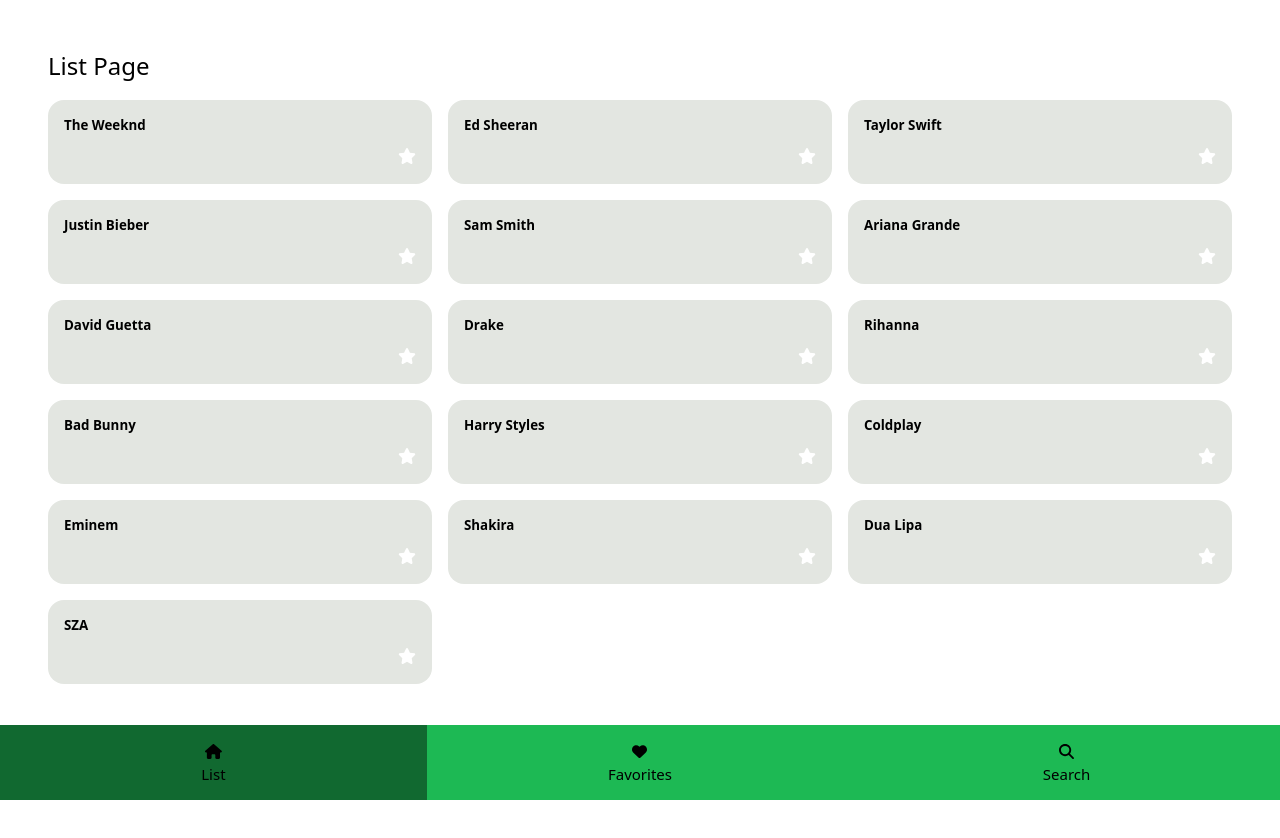
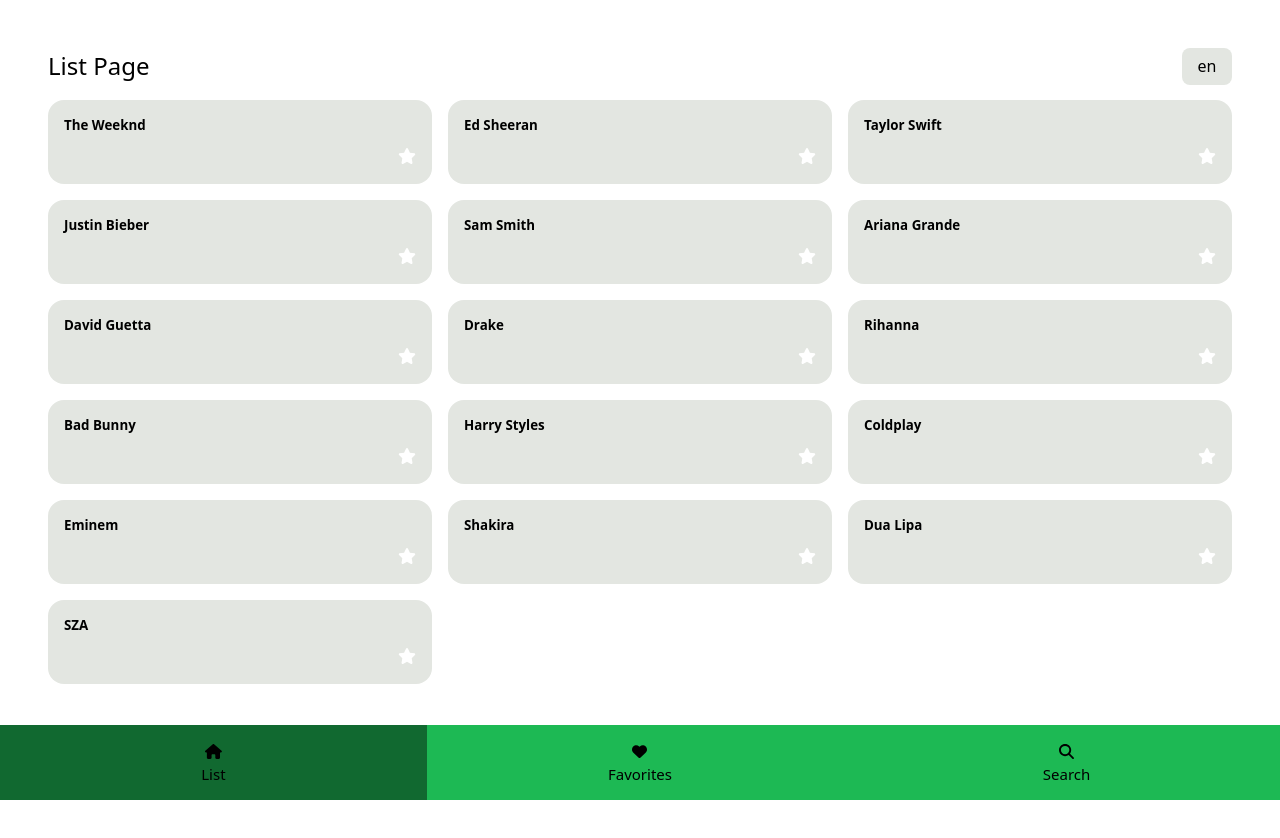
Before and after one commit to vncnttan/MySpotifyArtistList, a Next.js app: page / in a window 1280 px wide. Shown: the top 838 px of the page. Built offline with nearby package versions, Linux system fonts and the light colour scheme.

Commit message:
Udah ada buttonnya, tinggal apply semua tulisannya jadi bahasa :D

```diff
--- a/src/components/title/TitleHeader.tsx
+++ b/src/components/title/TitleHeader.tsx
@@ -9,5 +9,10 @@
 export default function TitleHeader({...props}:Props){
     let lang = useContext(LanguageContext);
 
-    return <h1 className={style.title}>{props.title}</h1>
+    return (
+        <div>
+            <h1 className={style.title}>{props.title}</h1>
+            <button className={style.langbtn} type="submit" onClick={lang.changeLang}>{lang.userLang}</button>
+        </div>
+    )
 }
--- a/src/components/title/title.module.css
+++ b/src/components/title/title.module.css
@@ -1,4 +1,15 @@
 .title{
     font-size: 1.5rem;
     margin: 1rem;
+    display: inline;
 }
+
+.langbtn{
+    font-size: 1rem;
+    float: right;
+    margin-right: 1rem;
+    padding: 0.4rem;
+    width: 50px;
+    border-radius: 0.5rem;
+    background-color: var(--secondary-gray);
+}
--- a/src/pages/_app.tsx
+++ b/src/pages/_app.tsx
@@ -15,7 +15,7 @@
   const provider = {
     userLang,
     dict: dictionaryList[userLang as keyof typeof dictionaryList],
-    changeTheme: () =>{
+    changeLang: () =>{
       if(userLang == 'en'){
         setUserLang('id');
       } else {
--- a/src/pages/favorites.tsx
+++ b/src/pages/favorites.tsx
@@ -1,11 +1,15 @@
 import Layout from "@component/components/layout/Layout";
 import TitleHeader from "@component/components/title/TitleHeader";
 import FavoriteList from "@component/components/list/FavoriteList";
+import { LanguageContext } from "@component/lib/context/LanguageContext";
+import { useContext } from "react"
 
 export default function Favorites(){
+    let lang = useContext(LanguageContext);
+
     return (
     <Layout title="Favorites">
-        <TitleHeader title="Favorite Page" />
+        <TitleHeader title={lang.dict["FavoriteHeader"]} />
         <FavoriteList/>
     </Layout>
     );
```
